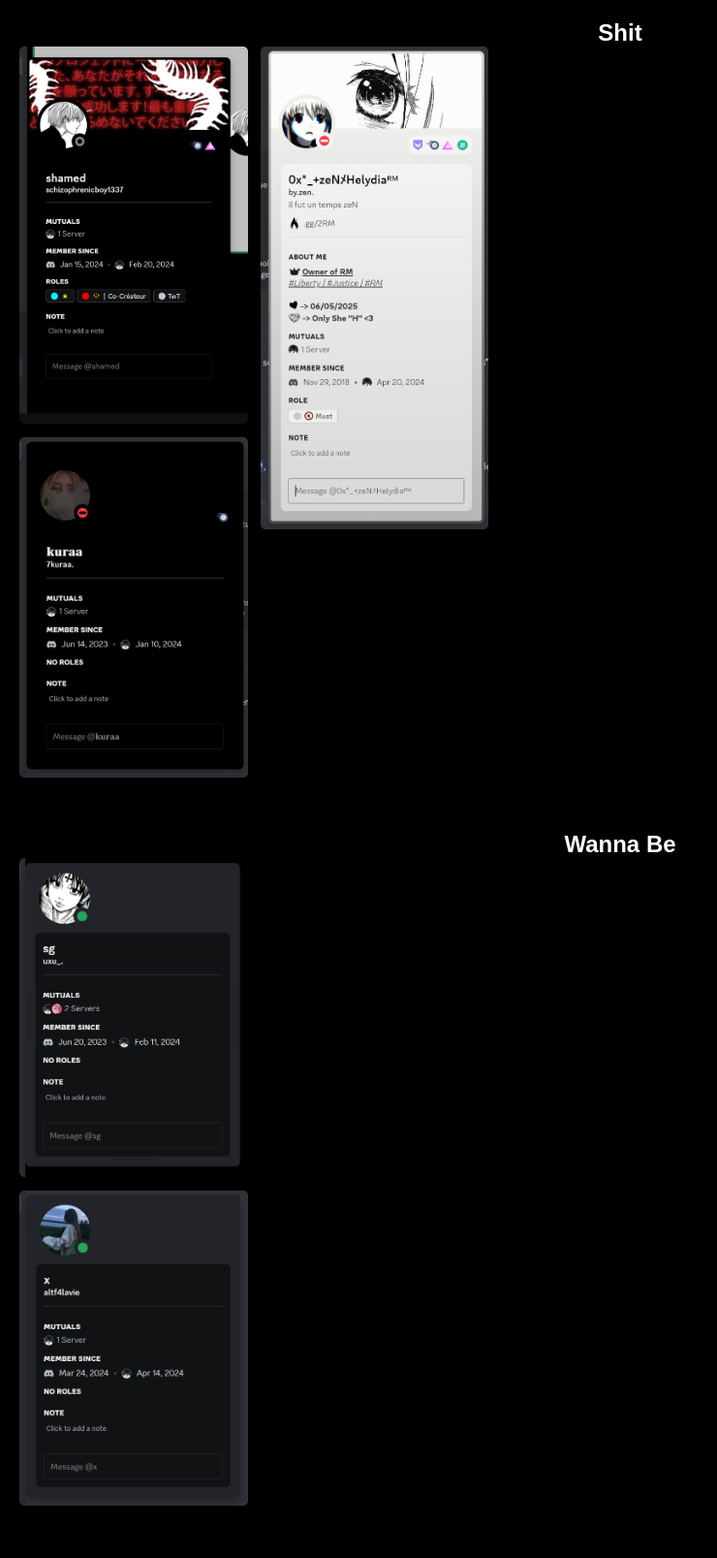
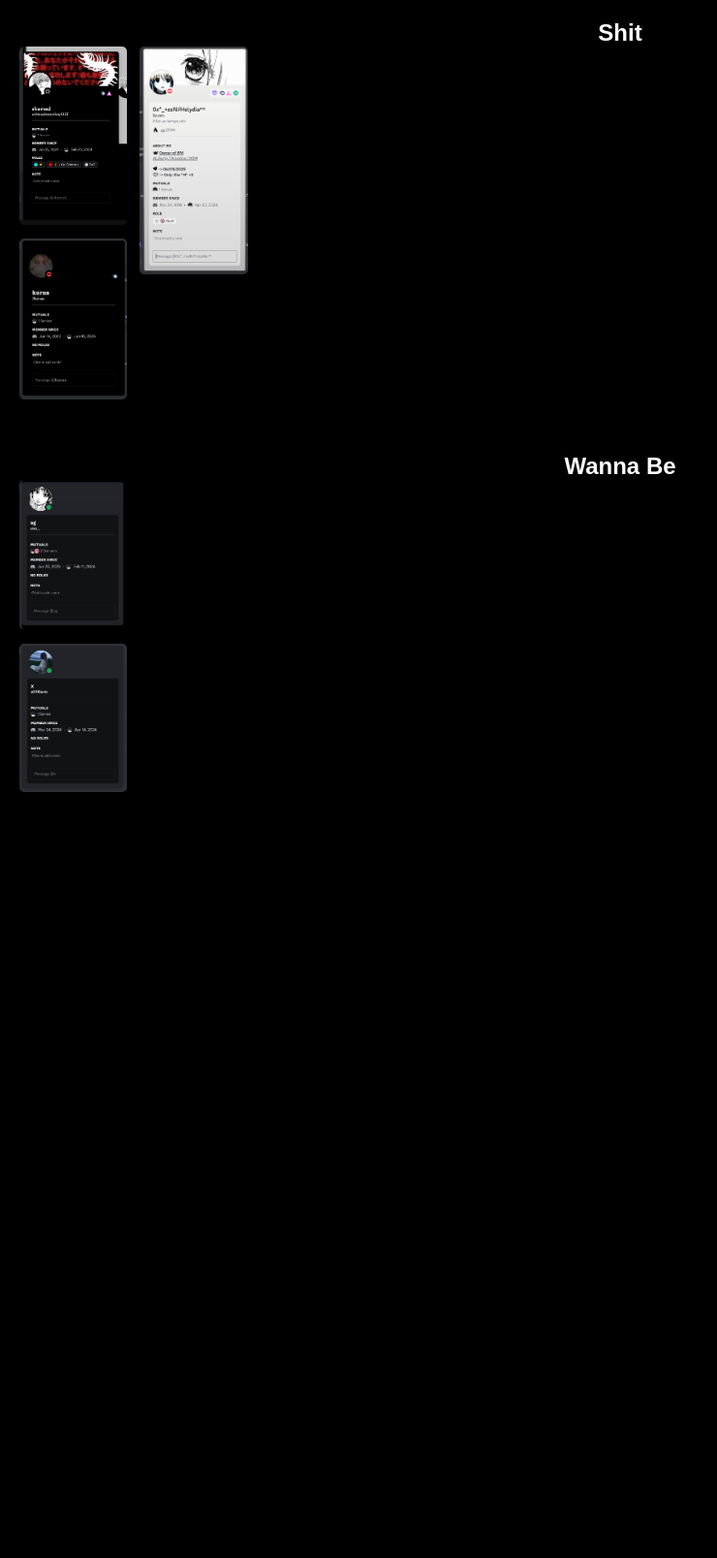
Before and after one commit to 4v1r/shame, a PHP site: page / in a window 1280 px wide. Shown: the part 120-1727 px from the top of the page at 97% size, without its empty margins (0-740 px from the left). After the commit the page ends 937 px from the top, so only its background shows below. Run offline with PHP 8.4, Linux system fonts and the light colour scheme.

Commit message:
Update styles.css

```diff
--- a/styles.css
+++ b/styles.css
@@ -37,7 +37,7 @@ h2 {
 }
 
 .masonry-grid {
-  column-count: 5;
+  column-count: 10;
   column-gap: 3px;
 }
 
```
